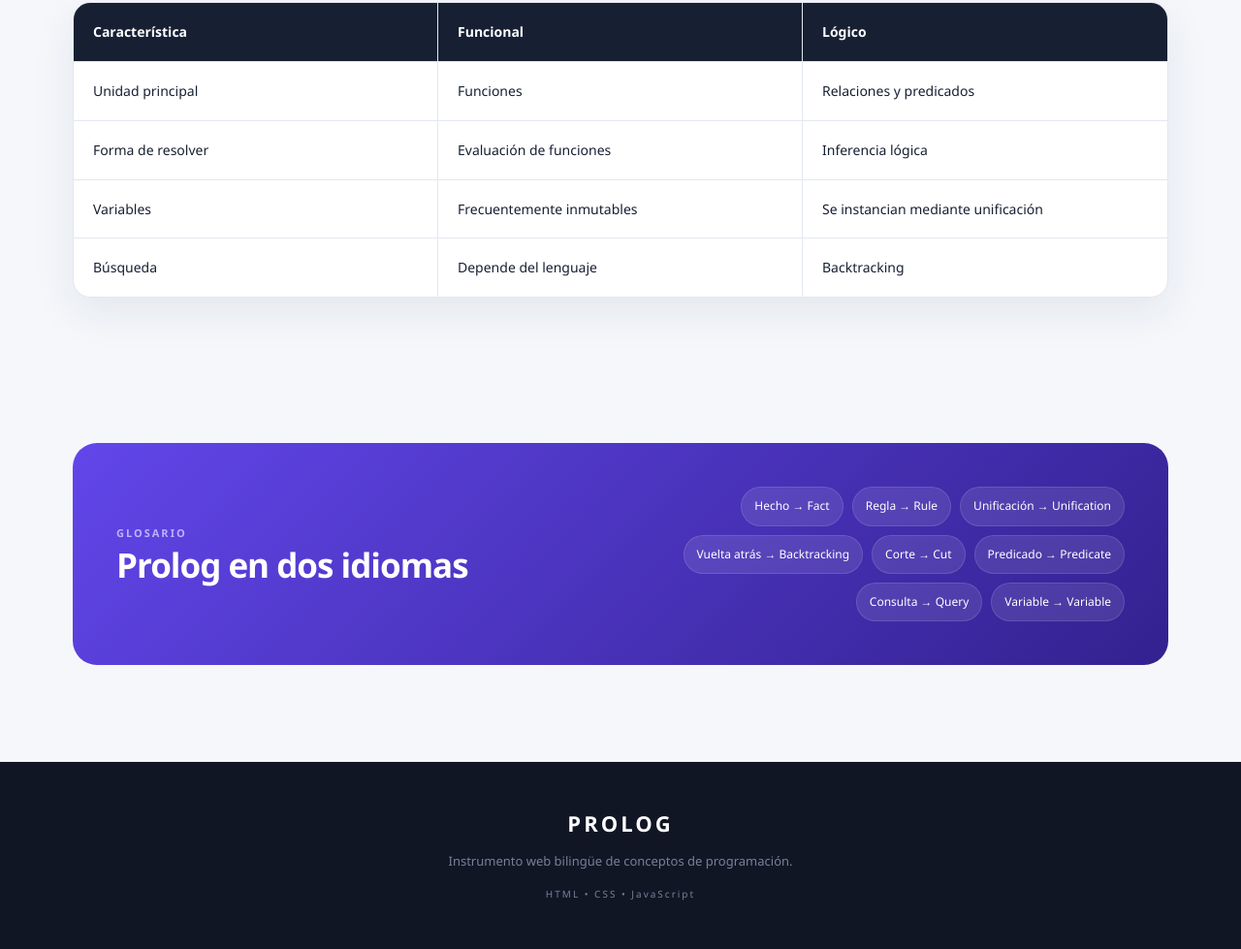
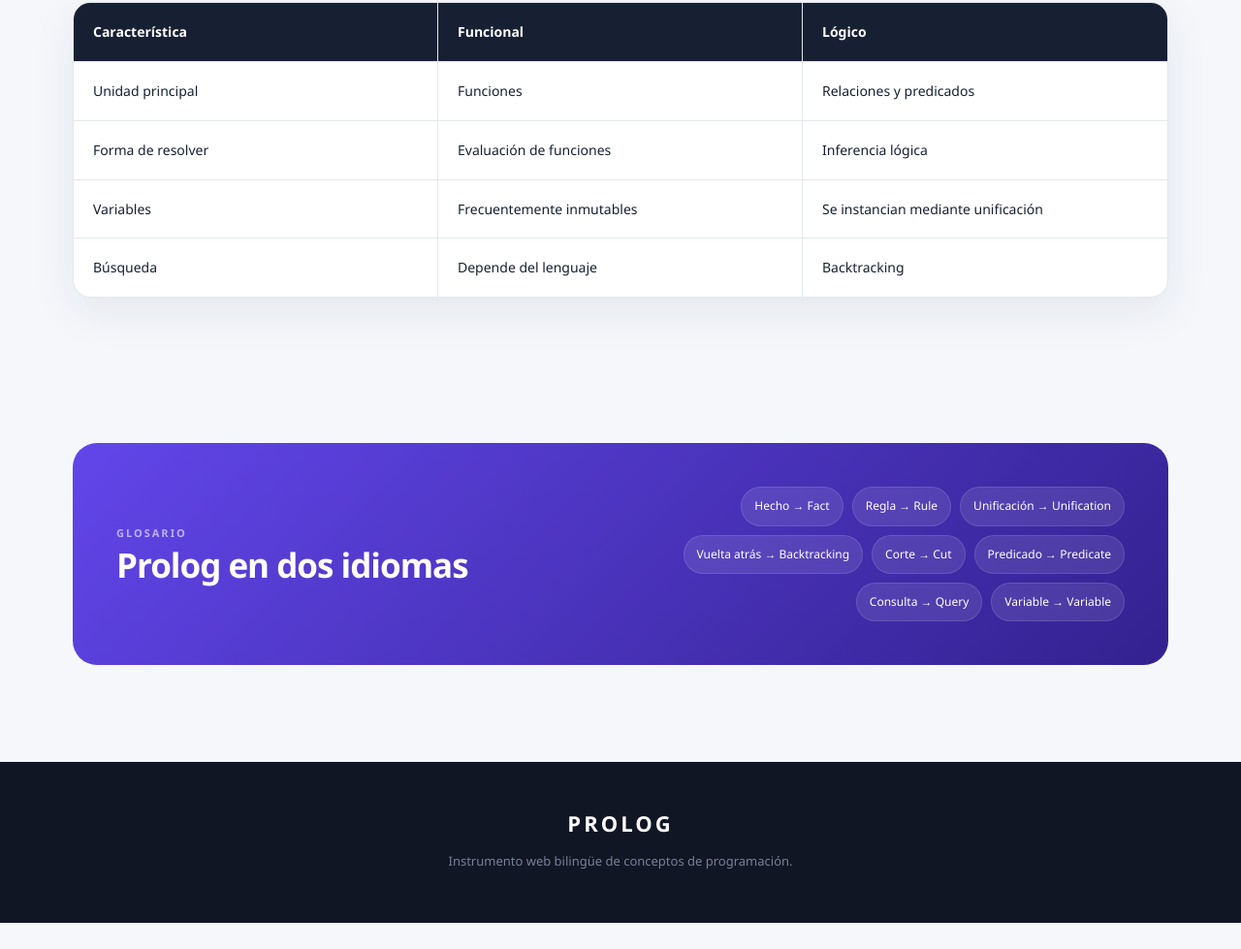
Before and after one commit to ElOtaku2505/elotaku2505.github.oi, a plain HTML site: page index.html in a window 1280 px wide. Shown: the part 5076-6055 px from the top of the page at 97% size. After the commit the page ends 6028 px from the top, so only its background shows below. Drawn offline with Linux system fonts and the light colour scheme.

Commit message:
Update index.html

```diff
--- a/index.html
+++ b/index.html
@@ -1,4 +1,3 @@
-
 <!DOCTYPE html>
 <html lang="es">
 <head>
@@ -835,7 +834,6 @@ X = verde.</code></pre>
             Instrumento web bilingüe de conceptos de programación.
         </p>
 
-        <span>HTML • CSS • JavaScript</span>
     </footer>
 
     <script src="script.js"></script>
```
